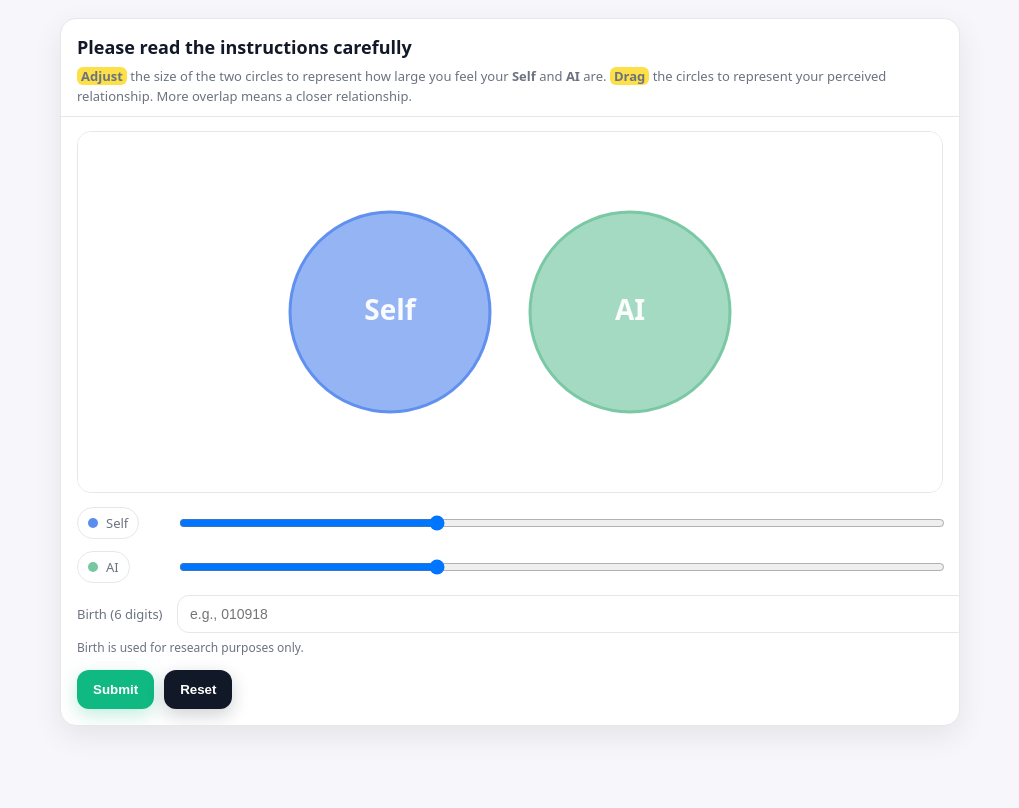
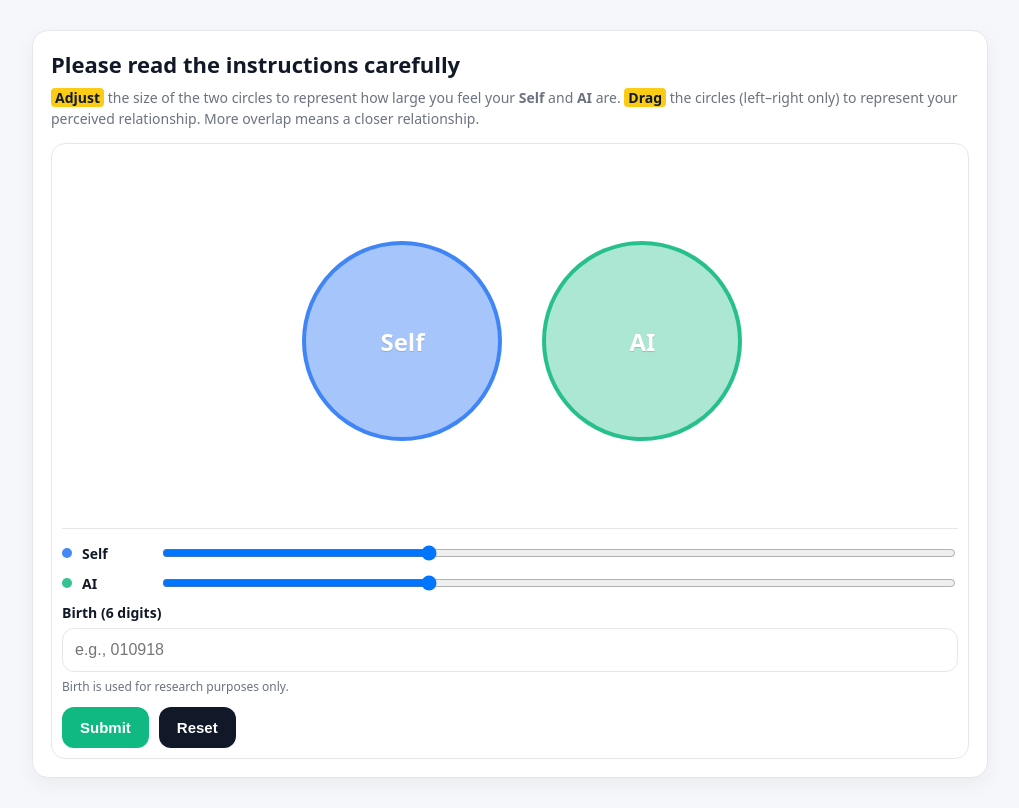
Before and after one commit to Umin-pku/self-ai-ios, a plain HTML site: page index.html in a window 1280 px wide. Shown: the whole page, without its empty margins (130-1149 px from the left). Drawn offline with Linux system fonts and the light colour scheme.

Commit message:
2th Update index.html

```diff
--- a/index.html
+++ b/index.html
@@ -2,288 +2,407 @@
 <html lang="en">
 <head>
   <meta charset="utf-8" />
-  <meta name="viewport" content="width=device-width, initial-scale=1" />
+  <meta name="viewport" content="width=device-width, initial-scale=1, viewport-fit=cover" />
   <title>Self–AI Task</title>
   <style>
     :root{
+      --bg:#f6f7fb;
       --card:#ffffff;
+      --border:#e5e7eb;
       --text:#111827;
       --muted:#6b7280;
-      --line:#e5e7eb;
-      --self:#5b8def;
-      --ai:#76c7a2;
-      --btn:#10b981;
-      --danger:#ef4444;
-      --shadow:0 10px 30px rgba(0,0,0,.08);
-      --radius:16px;
-      --canvasH: 360px;
-      --hl:#fde047; /* yellow highlight */
+
+      --selfFill: rgba(59,130,246,.45);
+      --selfStroke: rgba(59,130,246,.95);
+      --aiFill: rgba(16,185,129,.35);
+      --aiStroke: rgba(16,185,129,.85);
+
+      --hl:#facc15; /* yellow highlight */
+      --radiusMin: 40;
+      --radiusMax: 220;
+      --radiusInit: 100;
     }
-    html,body{height:100%; margin:0; font-family: system-ui, -apple-system, Segoe UI, Roboto, Helvetica, Arial; color:var(--text); background:#f7f7fb;}
-    .wrap{max-width:900px; margin:0 auto; padding:18px;}
-    .card{background:var(--card); border:1px solid var(--line); border-radius:var(--radius); box-shadow:var(--shadow); overflow:hidden;}
-    .hdr{padding:16px 16px 10px 16px; border-bottom:1px solid var(--line);}
-    h1{font-size:18px; margin:0 0 8px 0;}
-    .sub{font-size:13px; color:var(--muted); line-height:1.5;}
-    .hl{font-weight:800; background:var(--hl); padding:0 4px; border-radius:6px;}
-    .body{padding:14px 16px 16px 16px;}
-    .canvasWrap{background:#fff; border:1px solid var(--line); border-radius:14px; overflow:hidden;}
-    canvas{display:block; width:100%; height:var(--canvasH); touch-action:none;}
-    .controls{margin-top:14px; display:grid; gap:12px;}
-    .row{display:grid; grid-template-columns: 90px 1fr; gap:10px; align-items:center;}
-    .label{font-size:13px; color:var(--muted);}
-    input[type="range"]{width:100%;}
-    input[type="text"]{width:100%; padding:10px 12px; border:1px solid var(--line); border-radius:12px; font-size:14px; outline:none;}
-    input[type="text"]:focus{border-color:#a7f3d0; box-shadow:0 0 0 4px rgba(16,185,129,.12);}
-    .note{font-size:12px; color:var(--muted); margin-top:-6px;}
-    .footer{display:flex; gap:10px; margin-top:14px; align-items:center; flex-wrap:wrap;}
+    *{ box-sizing:border-box; }
+    body{
+      margin:0;
+      font-family: ui-sans-serif, system-ui, -apple-system, Segoe UI, Roboto, Helvetica, Arial;
+      background: var(--bg);
+      color: var(--text);
+    }
+    .wrap{
+      max-width: 980px;
+      margin: 18px auto;
+      padding: 12px;
+    }
+    .card{
+      background: var(--card);
+      border: 1px solid var(--border);
+      border-radius: 16px;
+      padding: 18px;
+      box-shadow: 0 6px 20px rgba(0,0,0,.05);
+    }
+    h1{
+      font-size: 22px;
+      margin: 0 0 8px 0;
+      font-weight: 800;
+    }
+    .desc{
+      font-size: 14px;
+      line-height: 1.5;
+      color: var(--muted);
+      margin: 0 0 14px 0;
+    }
+    .hl{
+      font-weight: 800;
+      background: var(--hl);
+      padding: 0 4px;
+      border-radius: 4px;
+      color: #111827;
+    }
+
+    .canvasWrap{
+      border: 1px solid var(--border);
+      border-radius: 14px;
+      background: #fff;
+      padding: 10px;
+    }
+    .canvas{
+      width: 100%;
+      height: 360px;
+      border-radius: 12px;
+      background: #ffffff;
+      position: relative;
+      overflow: hidden;
+    }
+
+    .circle{
+      position:absolute;
+      border-radius: 9999px;
+      display:flex;
+      align-items:center;
+      justify-content:center;
+      font-weight: 800;
+      font-size: 24px;
+      color:#ffffff;
+      user-select: none;
+      touch-action: none;
+      cursor: grab;
+    }
+    .circle:active{ cursor: grabbing; }
+
+    .self{
+      background: var(--selfFill);
+      border: 4px solid var(--selfStroke);
+      text-shadow: 0 1px 1px rgba(0,0,0,.15);
+    }
+    .ai{
+      background: var(--aiFill);
+      border: 4px solid var(--aiStroke);
+      text-shadow: 0 1px 1px rgba(0,0,0,.15);
+    }
+
+    .controls{
+      margin-top: 14px;
+      border-top: 1px solid var(--border);
+      padding-top: 14px;
+    }
+    .row{
+      display:flex;
+      gap: 12px;
+      align-items:center;
+      margin-bottom: 10px;
+      flex-wrap: wrap;
+    }
+    .tag{
+      display:flex;
+      align-items:center;
+      gap: 10px;
+      min-width: 86px;
+      color: var(--text);
+      font-size: 14px;
+      font-weight: 700;
+    }
+    .dot{
+      width: 10px;
+      height: 10px;
+      border-radius: 9999px;
+    }
+    .dotSelf{ background: var(--selfStroke); }
+    .dotAI{ background: var(--aiStroke); }
+    input[type="range"]{
+      flex: 1 1 240px;
+      min-width: 220px;
+    }
+
+    .field{
+      width: 100%;
+      display:flex;
+      flex-direction: column;
+      gap: 6px;
+      margin-top: 8px;
+    }
+    .label{
+      font-size: 14px;
+      font-weight: 800;
+      color: var(--text);
+    }
+    .input{
+      width: 100%;
+      max-width: 100%;
+      padding: 12px 12px;
+      border: 1px solid var(--border);
+      border-radius: 12px;
+      font-size: 16px;
+      outline: none;
+      background: #fff;
+    }
+    .hint{
+      font-size: 12px;
+      color: var(--muted);
+    }
+
+    .actions{
+      display:flex;
+      gap: 10px;
+      margin-top: 12px;
+      flex-wrap: wrap;
+    }
     .btn{
-      appearance:none; border:0; padding:12px 16px; border-radius:12px;
-      background:var(--btn); color:white; font-weight:800; cursor:pointer;
-      box-shadow:0 6px 18px rgba(16,185,129,.25);
+      border: none;
+      border-radius: 12px;
+      padding: 12px 18px;
+      font-weight: 800;
+      font-size: 15px;
+      cursor: pointer;
     }
-    .btn.secondary{background:#111827; box-shadow:0 6px 18px rgba(17,24,39,.20);}
-    .err{color:var(--danger); font-weight:700; font-size:12px;}
-    .pill{display:inline-flex; gap:8px; align-items:center; border:1px solid var(--line); border-radius:999px; padding:6px 10px; background:#fff;}
-    .dot{width:10px; height:10px; border-radius:999px; display:inline-block;}
-    @media (max-width:520px){
-      :root{ --canvasH: 320px; }
-      .row{grid-template-columns: 70px 1fr;}
+    .btnPrimary{
+      background: #10b981;
+      color: #fff;
+    }
+    .btnGhost{
+      background: #111827;
+      color: #fff;
+    }
+    .err{
+      margin-top: 10px;
+      font-size: 13px;
+      color: #b91c1c;
+      font-weight: 700;
+      display:none;
+    }
+
+    #endScreen{
+      display:none;
+      text-align:center;
+      padding: 26px 10px 10px;
+    }
+    #endScreen .t1{
+      font-size: 18px;
+      font-weight: 900;
+      margin-bottom: 8px;
+    }
+    #endScreen .t2{
+      font-size: 14px;
+      color: var(--muted);
+    }
+
+    @media (max-width: 520px){
+      .canvas{ height: 300px; }
+      .circle{ font-size: 20px; }
+      h1{ font-size: 20px; }
     }
   </style>
 </head>
 <body>
   <div class="wrap">
     <div class="card">
-      <div class="hdr">
+
       <h1>Please read the instructions carefully</h1>
-        <div class="sub">
+      <p class="desc">
         <span class="hl">Adjust</span> the size of the two circles to represent how large you feel your <b>Self</b> and <b>AI</b> are.
-          <span class="hl">Drag</span> the circles to represent your perceived relationship. More overlap means a closer relationship.
+        <span class="hl">Drag</span> the circles (left–right only) to represent your perceived relationship.
+        More overlap means a closer relationship.
+      </p>
+
+      <div class="canvasWrap" id="taskArea">
+        <div class="canvas" id="canvas">
+          <div class="circle self" id="selfCircle">Self</div>
+          <div class="circle ai" id="aiCircle">AI</div>
+        </div>
+
+        <div class="controls" id="controls">
+          <div class="row">
+            <div class="tag"><span class="dot dotSelf"></span>Self</div>
+            <input id="selfRange" type="range" min="40" max="220" value="100" />
+          </div>
+
+          <div class="row">
+            <div class="tag"><span class="dot dotAI"></span>AI</div>
+            <input id="aiRange" type="range" min="40" max="220" value="100" />
+          </div>
+
+          <div class="field">
+            <div class="label">Birth (6 digits)</div>
+            <input
+              id="birth"
+              class="input"
+              type="tel"
+              inputmode="numeric"
+              pattern="[0-9]{6}"
+              maxlength="6"
+              placeholder="e.g., 010918"
+              autocomplete="off"
+              required
+            />
+            <div class="hint">Birth is used for research purposes only.</div>
+          </div>
+
+          <div class="actions">
+            <button class="btn btnPrimary" id="submitBtn">Submit</button>
+            <button class="btn btnGhost" id="resetBtn" type="button">Reset</button>
+          </div>
+
+          <div class="err" id="err">Please enter your birth (6 digits).</div>
         </div>
       </div>
 
-      <div class="body">
-        <div class="canvasWrap">
-          <canvas id="c"></canvas>
+      <div id="endScreen">
+        <div class="t1">Thank you.</div>
+        <div class="t2">Please return to the questionnaire to continue.</div>
       </div>
 
-        <div class="controls">
-          <div class="row">
-            <div class="label"><span class="pill"><span class="dot" style="background:var(--self)"></span>Self</span></div>
-            <input id="selfR" type="range" min="40" max="220" step="1" value="100" />
-          </div>
-
-          <div class="row">
-            <div class="label"><span class="pill"><span class="dot" style="background:var(--ai)"></span>AI</span></div>
-            <input id="aiR" type="range" min="40" max="220" step="1" value="100" />
-          </div>
-
-          <div class="row">
-            <div class="label">Birth (6 digits)</div>
-            <input id="birth" type="text" inputmode="numeric" pattern="[0-9]*" maxlength="6" placeholder="e.g., 010918" />
-          </div>
-          <div class="note">Birth is used for research purposes only.</div>
-          <div class="err" id="err" style="display:none;"></div>
-        </div>
-
-        <div class="footer">
-          <button class="btn" id="submitBtn">Submit</button>
-          <button class="btn secondary" id="resetBtn" type="button">Reset</button>
-        </div>
-      </div>
     </div>
   </div>
 
   <script>
-(() => {
-  const canvas = document.getElementById('c');
-  const ctx = canvas.getContext('2d');
-
-  const selfR = document.getElementById('selfR');
-  const aiR = document.getElementById('aiR');
+    const canvas = document.getElementById('canvas');
+    const selfEl = document.getElementById('selfCircle');
+    const aiEl = document.getElementById('aiCircle');
+    const selfRange = document.getElementById('selfRange');
+    const aiRange = document.getElementById('aiRange');
     const birth = document.getElementById('birth');
     const errEl = document.getElementById('err');
     const submitBtn = document.getElementById('submitBtn');
     const resetBtn = document.getElementById('resetBtn');
 
-  const dpr = Math.max(1, Math.min(2, window.devicePixelRatio || 1));
-  let W = 0, H = 0;
+    const endScreen = document.getElementById('endScreen');
+    const taskArea = document.getElementById('taskArea');
+    const controls = document.getElementById('controls');
 
     const state = {
-    self: { x: 0, y: 0, r: +selfR.value, color: css('--self'), label: 'Self' },
-    ai:   { x: 0, y: 0, r: +aiR.value,   color: css('--ai'),   label: 'AI'   },
-    fixedY: 0,
-    drag: { active:false, which:null, dx:0 }
+      self: { r: 100, x: 0, y: 0 },
+      ai:   { r: 100, x: 0, y: 0 },
+      drag: { who: null, offsetX: 0 }
     };
 
-  function css(v){ return getComputedStyle(document.documentElement).getPropertyValue(v).trim(); }
+    function clamp(v, lo, hi){ return Math.max(lo, Math.min(hi, v)); }
+    function clamp01(v){ return clamp(v, 0, 1); }
+    function dist(x1,y1,x2,y2){ const dx=x1-x2, dy=y1-y2; return Math.sqrt(dx*dx+dy*dy); }
 
-  function fitCanvas(){
+    function getCanvasSize(){
       const rect = canvas.getBoundingClientRect();
-    W = Math.floor(rect.width * dpr);
-    H = Math.floor(rect.height * dpr);
-    canvas.width = W;
-    canvas.height = H;
-
-    // classic non-overlap, left/right
-    state.fixedY = Math.floor(H/2);
-    const gap = Math.floor(W*0.14);
-    state.self.x = Math.floor(W/2 - gap);
-    state.ai.x   = Math.floor(W/2 + gap);
-    state.self.y = state.fixedY;
-    state.ai.y   = state.fixedY;
-
-    clampAll();
-    draw();
+      return { W: rect.width, H: rect.height };
     }
 
-  function clampCircleX(c){
-    const pad = 6*dpr;
-    c.x = Math.max(c.r+pad, Math.min(W - c.r - pad, c.x));
-    c.y = state.fixedY; // lock Y (horizontal-only drag)
+    function layout(){
+      const { W, H } = getCanvasSize();
+
+      state.self.r = +selfRange.value;
+      state.ai.r   = +aiRange.value;
+
+      const fixedY = H * 0.52; // fixed vertical line (no free y dragging)
+      state.self.y = fixedY;
+      state.ai.y   = fixedY;
+
+      // initialize if x not set or on resize
+      if (!state.self.x || !state.ai.x){
+        const gap = 40;
+        state.self.x = W * 0.38;
+        state.ai.x   = W * 0.62;
+        // keep separated at start
+        if (Math.abs(state.ai.x - state.self.x) < (state.self.r + state.ai.r + gap)){
+          state.ai.x = state.self.x + (state.self.r + state.ai.r + gap);
+        }
       }
 
-  function clampAll(){
-    clampCircleX(state.self);
-    clampCircleX(state.ai);
+      // clamp within bounds
+      state.self.x = clamp(state.self.x, state.self.r, W - state.self.r);
+      state.ai.x   = clamp(state.ai.x, state.ai.r, W - state.ai.r);
+
+      render();
     }
 
-  function clear(){
-    ctx.clearRect(0,0,W,H);
-    ctx.fillStyle = '#ffffff';
-    ctx.fillRect(0,0,W,H);
+    function render(){
+      const { W, H } = getCanvasSize();
+
+      // position circle by center
+      setCircle(selfEl, state.self.x, state.self.y, state.self.r);
+      setCircle(aiEl, state.ai.x, state.ai.y, state.ai.r);
+
+      // keep y constant on resize
+      state.self.y = H * 0.52;
+      state.ai.y   = H * 0.52;
+      setCircle(selfEl, state.self.x, state.self.y, state.self.r);
+      setCircle(aiEl, state.ai.x, state.ai.y, state.ai.r);
     }
 
-  function draw(){
-    clear();
-    drawCircle(state.self);
-    drawCircle(state.ai);
-  }
-
-  function drawCircle(c){
-    ctx.save();
-    ctx.beginPath();
-    ctx.arc(c.x, c.y, c.r, 0, Math.PI*2);
-    ctx.fillStyle = hexToRgba(c.color, 0.65);
-    ctx.fill();
-    ctx.lineWidth = 3*dpr;
-    ctx.strokeStyle = hexToRgba(c.color, 0.95);
-    ctx.stroke();
-
-    ctx.fillStyle = 'rgba(255,255,255,0.95)';
-    ctx.font = `800 ${Math.max(16*dpr, Math.min(28*dpr, c.r*0.45))}px system-ui, -apple-system, Segoe UI, Roboto, Helvetica, Arial`;
-    ctx.textAlign = 'center';
-    ctx.textBaseline = 'middle';
-    ctx.fillText(c.label, c.x, c.y);
-    ctx.restore();
-  }
-
-  function hexToRgba(hex, a){
-    const h = hex.replace('#','').trim();
-    const r = parseInt(h.slice(0,2),16);
-    const g = parseInt(h.slice(2,4),16);
-    const b = parseInt(h.slice(4,6),16);
-    return `rgba(${r},${g},${b},${a})`;
-  }
-
-  function dist(x1,y1,x2,y2){
-    const dx = x2-x1, dy = y2-y1;
-    return Math.sqrt(dx*dx + dy*dy);
+    function setCircle(el, cx, cy, r){
+      el.style.width = (r*2) + 'px';
+      el.style.height = (r*2) + 'px';
+      el.style.left = (cx - r) + 'px';
+      el.style.top  = (cy - r) + 'px';
     }
 
     function overlapArea(r1, r2, d){
-    if(d >= r1 + r2) return 0;
-    if(d <= Math.abs(r1 - r2)){
-      const rMin = Math.min(r1, r2);
-      return Math.PI * rMin * rMin;
+      if (d >= r1 + r2) return 0;
+      if (d <= Math.abs(r1 - r2)) {
+        const r = Math.min(r1, r2);
+        return Math.PI * r * r;
       }
-    const a1 = 2*Math.acos((d*d + r1*r1 - r2*r2) / (2*d*r1));
-    const a2 = 2*Math.acos((d*d + r2*r2 - r1*r1) / (2*d*r2));
-    const area1 = 0.5*r1*r1*(a1 - Math.sin(a1));
-    const area2 = 0.5*r2*r2*(a2 - Math.sin(a2));
+      const a1 = 2 * Math.acos((d*d + r1*r1 - r2*r2) / (2*d*r1));
+      const a2 = 2 * Math.acos((d*d + r2*r2 - r1*r1) / (2*d*r2));
+      const area1 = 0.5 * r1*r1 * (a1 - Math.sin(a1));
+      const area2 = 0.5 * r2*r2 * (a2 - Math.sin(a2));
       return area1 + area2;
     }
 
-  function clamp01(x){ return Math.max(0, Math.min(1, x)); }
+    function metrics(){
+      const { W, H } = getCanvasSize();
 
-  function metrics(){
       const rS = state.self.r;
       const rA = state.ai.r;
+
       const d = dist(state.self.x, state.self.y, state.ai.x, state.ai.y);
 
       const inter = overlapArea(rS, rA, d);
       const areaSelf = Math.PI * rS * rS;
 
       const overlap_ratio = clamp01(inter / areaSelf);
+      const overlap_percent = Math.round(overlap_ratio * 100);
+      const overlap_percent_str = `${overlap_percent}%`;
+
       const diag = Math.sqrt(W*W + H*H);
-    const psych_distance = clamp01(d / diag);
-    const relative_size = rA / rS;
+      const psych_distance = clamp01(d / diag); // normalized 0~1
 
-    return { overlap_ratio, psych_distance, self_radius:rS, ai_radius:rA, relative_size };
-  }
+      // normalized relative size (-1~1)
+      const relative_size_norm = (rA - rS) / (rA + rS);
 
-  function hitTest(x,y){
-    const ds = dist(x,y,state.self.x,state.self.y);
-    const da = dist(x,y,state.ai.x,state.ai.y);
-    const inS = ds <= state.self.r;
-    const inA = da <= state.ai.r;
-    if(inS && inA) return (ds <= da) ? 'self' : 'ai';
-    if(inS) return 'self';
-    if(inA) return 'ai';
-    return null;
-  }
-
-  function pointerPos(ev){
-    const rect = canvas.getBoundingClientRect();
-    const x = (ev.clientX - rect.left) * dpr;
-    const y = (ev.clientY - rect.top) * dpr;
-    return {x,y};
-  }
-
-  function onDown(ev){
-    ev.preventDefault();
-    const p = pointerPos(ev);
-    const which = hitTest(p.x, p.y);
-    if(!which) return;
-    state.drag.active = true;
-    state.drag.which = which;
-    const c = which === 'self' ? state.self : state.ai;
-    state.drag.dx = p.x - c.x;
-    canvas.setPointerCapture(ev.pointerId);
-  }
-
-  function onMove(ev){
-    if(!state.drag.active) return;
-    ev.preventDefault();
-    const p = pointerPos(ev);
-    const c = state.drag.which === 'self' ? state.self : state.ai;
-    c.x = p.x - state.drag.dx;
-    clampCircleX(c);
-    draw();
-  }
-
-  function onUp(ev){
-    if(!state.drag.active) return;
-    ev.preventDefault();
-    state.drag.active = false;
-    state.drag.which = null;
-    draw();
-  }
-
-  function reset(){
-    selfR.value = 100;
-    aiR.value = 100;
-    birth.value = '';
-    state.self.r = 100;
-    state.ai.r = 100;
-    errEl.style.display = 'none';
-    fitCanvas();
+      return {
+        overlap_percent_str,
+        psych_distance,
+        self_radius: rS,
+        ai_radius: rA,
+        relative_size_norm
+      };
     }
 
     function showErr(msg){
       errEl.textContent = msg;
       errEl.style.display = 'block';
+    }
+
+    function clearErr(){
+      errEl.style.display = 'none';
     }
 
     function submit(){
@@ -292,51 +411,105 @@
         showErr('Please enter your birth (6 digits).');
         return;
       }
-    errEl.style.display = 'none';
+      clearErr();
 
       const out = metrics();
+
+      // Chinese keys (Console / parent receiver)
       const payload = {
-      type: 'SELF_AI_IOS_RESULT',
-      ts: Date.now(),
-      birth_6digits: b,
-      ...out
+        类型: '自我AI连续IOS结果',
+        时间戳: Date.now(),
+        生日6位: b,
+        重叠程度: out.overlap_percent_str,    // "23%"
+        心理距离: out.psych_distance,         // 0~1
+        自我大小: out.self_radius,            // px radius
+        AI大小: out.ai_radius,                // px radius
+        相对大小: out.relative_size_norm       // -1~1
       };
 
       window.parent.postMessage(payload, '*');
+
+      // end screen
+      taskArea.style.display = 'none';
+      endScreen.style.display = 'block';
     }
 
-  selfR.addEventListener('input', () => {
-    state.self.r = +selfR.value;
-    clampAll();
-    draw();
-  });
-  aiR.addEventListener('input', () => {
-    state.ai.r = +aiR.value;
-    clampAll();
-    draw();
-  });
+    function resetAll(){
+      selfRange.value = 100;
+      aiRange.value = 100;
+      birth.value = '';
+      clearErr();
+
+      state.self.r = 100;
+      state.ai.r = 100;
+
+      const { W, H } = getCanvasSize();
+      const fixedY = H * 0.52;
+      state.self.y = fixedY;
+      state.ai.y = fixedY;
+      state.self.x = W * 0.38;
+      state.ai.x = W * 0.62;
+
+      layout();
+    }
+
+    // Drag (left-right only)
+    function onPointerDown(who, e){
+      e.preventDefault();
+      const rect = canvas.getBoundingClientRect();
+      const px = e.clientX - rect.left;
+
+      state.drag.who = who;
+      const curX = who === 'self' ? state.self.x : state.ai.x;
+      state.drag.offsetX = px - curX;
+
+      (who === 'self' ? selfEl : aiEl).setPointerCapture(e.pointerId);
+    }
+
+    function onPointerMove(e){
+      if(!state.drag.who) return;
+
+      const { W } = getCanvasSize();
+      const rect = canvas.getBoundingClientRect();
+      const px = e.clientX - rect.left;
+
+      if(state.drag.who === 'self'){
+        const r = state.self.r;
+        state.self.x = clamp(px - state.drag.offsetX, r, W - r);
+      }else{
+        const r = state.ai.r;
+        state.ai.x = clamp(px - state.drag.offsetX, r, W - r);
+      }
+      render();
+    }
+
+    function onPointerUp(){
+      state.drag.who = null;
+    }
+
+    selfEl.addEventListener('pointerdown', e => onPointerDown('self', e));
+    aiEl.addEventListener('pointerdown', e => onPointerDown('ai', e));
+    window.addEventListener('pointermove', onPointerMove);
+    window.addEventListener('pointerup', onPointerUp);
+
+    selfRange.addEventListener('input', () => layout());
+    aiRange.addEventListener('input', () => layout());
 
     submitBtn.addEventListener('click', submit);
-  resetBtn.addEventListener('click', reset);
+    resetBtn.addEventListener('click', resetAll);
 
-  canvas.addEventListener('pointerdown', onDown);
-  canvas.addEventListener('pointermove', onMove);
-  canvas.addEventListener('pointerup', onUp);
-  canvas.addEventListener('pointercancel', onUp);
+    // resize
+    let ro = new ResizeObserver(() => {
+      // keep x within bounds after resize
+      const { W } = getCanvasSize();
+      state.self.x = clamp(state.self.x, state.self.r, W - state.self.r);
+      state.ai.x   = clamp(state.ai.x, state.ai.r, W - state.ai.r);
+      layout();
+    });
+    ro.observe(canvas);
 
-  window.addEventListener('resize', () => {
-    const rect = canvas.getBoundingClientRect();
-    W = Math.floor(rect.width * dpr);
-    H = Math.floor(rect.height * dpr);
-    canvas.width = W;
-    canvas.height = H;
-    state.fixedY = Math.floor(H/2);
-    clampAll();
-    draw();
-  });
-
-  requestAnimationFrame(fitCanvas);
-})();
+    // init
+    layout();
   </script>
 </body>
 </html>
```
Lines whose indentation alone changed are shown as unchanged.
